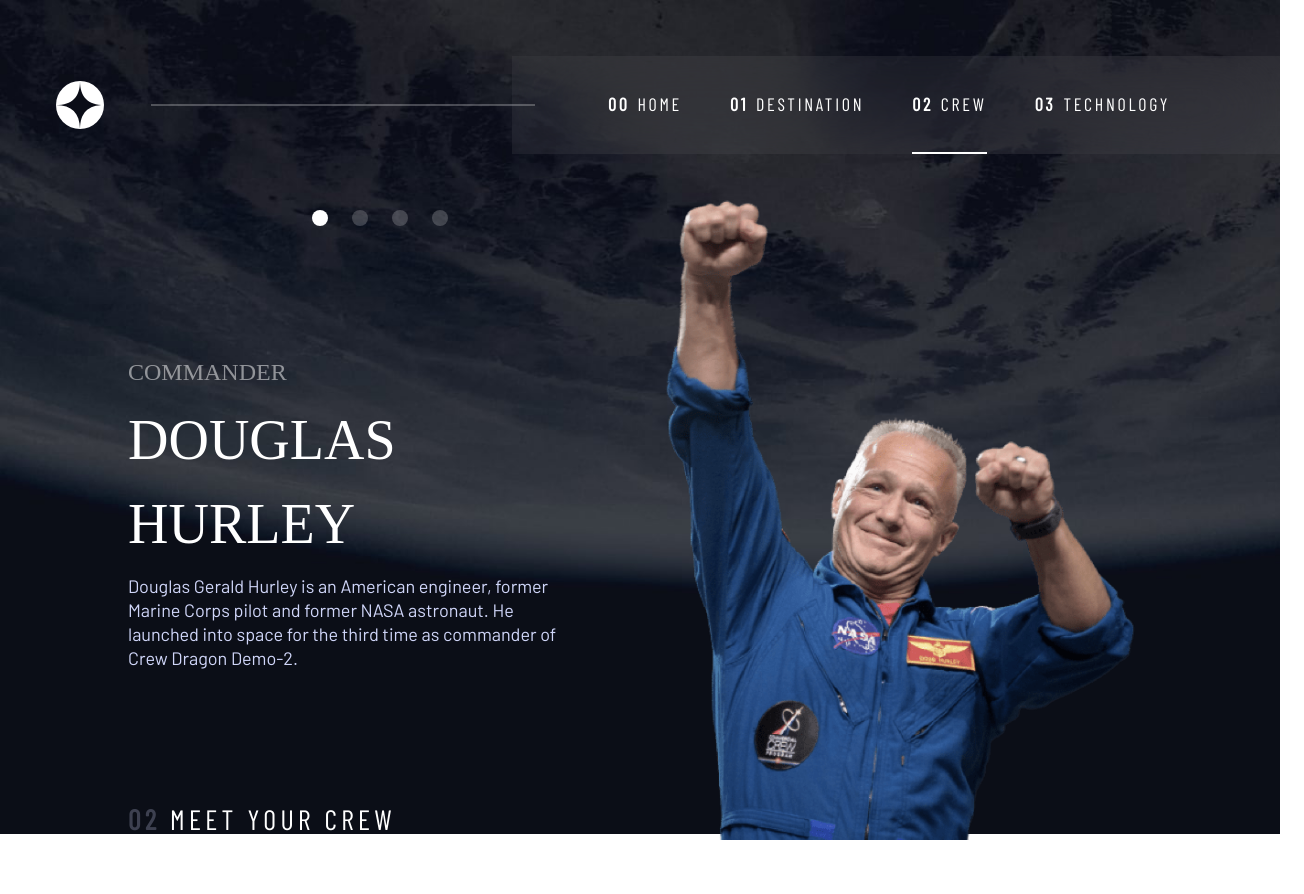
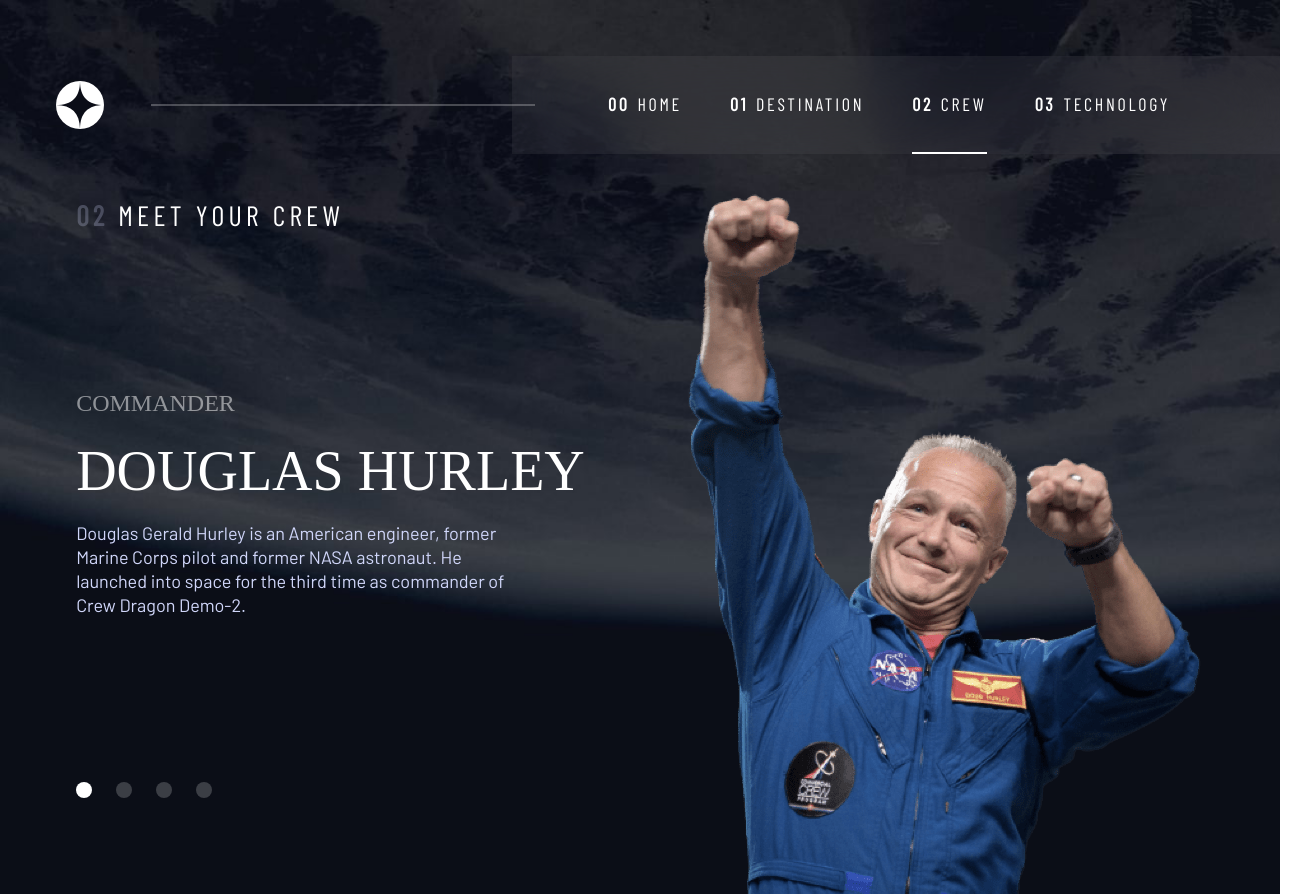
Before and after one commit to MaxWolts/space-tourism, a Next.js app: page /crew in a window 1280 px wide. Shown: the whole page, 1304 px wide, since content can reach past the window. Before the commit the page ends 840 px from the top, so only its background shows below. Built offline with nearby package versions, Linux system fonts and the light colour scheme; a web font is replaced by a local one.

Commit message:
:lipstick: littles fix in Crew desktop view and in the Slide.

```diff
--- a/app/components/Slide.tsx
+++ b/app/components/Slide.tsx
@@ -11,12 +11,12 @@ type Props = {
 export const Slide = ({images, version2, imagesV2, indexExt}: Props) => {
   return (
     <div className="overflow-hidden md:flex md:flex-col-reverse gap-12" style={{direction:"ltr"}}>
-      <div className={" relative max-w-3xl my-0 mx-auto " + `${!version2 && "border-b border-opacity-30 border-lightBlue md:border-none"}`}>
+      <div className={" relative max-w-[615px] my-0 mx-auto " + `${!version2 && "border-b border-opacity-30 border-lightBlue md:border-none"}`}>
         <div className=" flex overflow-x-hidden snap-mandatory scroll-smooth">
           {images && images.map( (img, index) => {
             return (
-              <div key={index} className={"w-[100%] flex justify-center min-w-[100%] " + `${version2 && "xl:flex xl:justify-end"}`} id={ "slide-" + index }>
-                <Image className={`${version2? "h-[170px] w-full md:h-[20.688rem] xl:h-[32.938rem] xl:w-fit" : "h-56 w-auto md:h-[35.75rem] xl:h-[40rem]"} `}   src={"/"+img} alt={"crew photograph"} width={1000} height={1000}/>
+              <div key={index} className={"w-[100%] flex justify-center min-w-[100%] " + `${!version2 && " xl:items-end "}` + `${version2 && "xl:justify-end"}`} id={ "slide-" + index }>
+                <Image className={`${version2? "h-[170px] w-full md:h-[20.688rem] xl:h-[32.938rem] xl:w-fit" : "h-56 w-auto md:h-[35.75rem] xl:h-fit"} `}   src={"/"+img} alt={"crew photograph"} width={1000} height={1000}/>
               </div>
             )
           }
--- a/app/crew/layout.tsx
+++ b/app/crew/layout.tsx
@@ -6,7 +6,7 @@ const DestinationLayout = ({
   children: React.ReactNode
 }) => {
   return (
-    <section className='Crew__background bg-cover min-h-screen px-0 md:pb-0 xl:pt-0'>
+    <section className='Crew__background bg-cover min-h-screen px-0 md:pb-0 xl:pt-0 xl:grid'>
       <Header itemSelected={2}/>
       {children}
     </section>
--- a/app/crew/page.tsx
+++ b/app/crew/page.tsx
@@ -22,22 +22,22 @@ const Crew = () => {
   }
   return (
     <>
-      <div className=" grid gap-8 xl:h-[85vh] px-6 md:pt-10 justify-center text-center md:pb-0 xl:text-left xl:mx-auto">
-        <div className="flex flex-col gap-4 md:flex-col-reverse max-w-[28.625rem] xl:grid xl:grid-cols-2 xl:rtl xl:max-w-[80vw]" style={{direction:"rtl"}}>
+      <div className=" grid gap-8 px-6 md:pt-10 justify-center text-center md:pb-0 xl:text-left xl:w-screen xl:justify-evenly">
+        <div className="flex flex-col gap-4 md:flex-col-reverse max-w-[28.625rem] xl:flex-row xl:w-screen xl:max-w-[1440px] xl:gap-0 xl:justify-evenly" style={{direction:"rtl"}}>
           <div className="md:hidden relative navText md:text-[1.25rem] md:left-[-60%] xl:left-0 xl:text-[1.75rem] xl:tracking-[0.267rem]">
             <p><strong className="text-lightBlue opacity-25">02</strong> MEET YOUR CREW</p>
           </div>
           <Slide images={data.crew.map(img => img.images.png)} version2={false} selectedItem={selectedItem}/>
-          <div className="flex flex-col-reverse pt-4 gap-4 xl:justify-items-start xl:self-center xl:gap-32" style={{direction:"ltr"}}>
+          <div className="flex flex-col-reverse md:flex-col pt-4 md:pt-0 gap-4 xl:justify-items-start xl:self-center xl:h-full xl:justify-between" style={{direction:"ltr"}}>
             <div className="hidden md:block relative navText md:text-[1.25rem] md:left-[-60%] xl:left-0 xl:text-[1.75rem] xl:tracking-[0.267rem]">
               <p><strong className="text-lightBlue opacity-25">02</strong> MEET YOUR CREW</p>
             </div>
             <div className="grid gap-2" >
               <span className={"navText font-Bellefair tracking-normal opacity-50 md:text-[1.5rem]"}>{data.crew[selectedItem].role.toUpperCase()}</span>
-              <h4 className="text-[1.5rem] md:text-[2.5rem] xl:text-[3.5rem] ">{data.crew[selectedItem].name.toUpperCase()}</h4>
+              <h4 className="text-[1.5rem] md:text-[2.5rem] xl:text-[3.5rem] xl:w-max">{data.crew[selectedItem].name.toUpperCase()}</h4>
               <p className="font-BarlowRegular text-lightBlue leading-6 md:text-[1rem] xl:max-w-[27.75rem] xl:text-[1.125rem]">{data.crew[selectedItem].bio}</p>
             </div>
-            <div className="flex gap-2 md:gap-4 xl:gap-6 justify-center z-10" >
+            <div className="flex gap-2 md:gap-4 xl:gap-6 justify-center z-10 md:my-4 xl:justify-start xl:pb-20" >
               {generateSelectItem(data.crew.map(img => img.images.png), selectedItem, handdleSelectedItem)}
             </div>
           </div>
```
